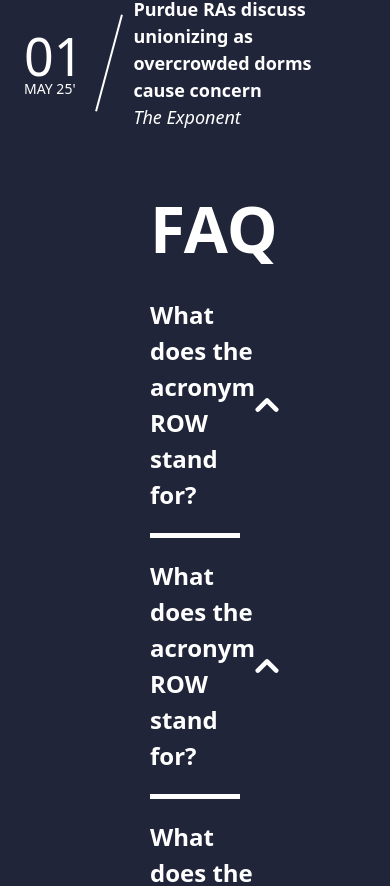
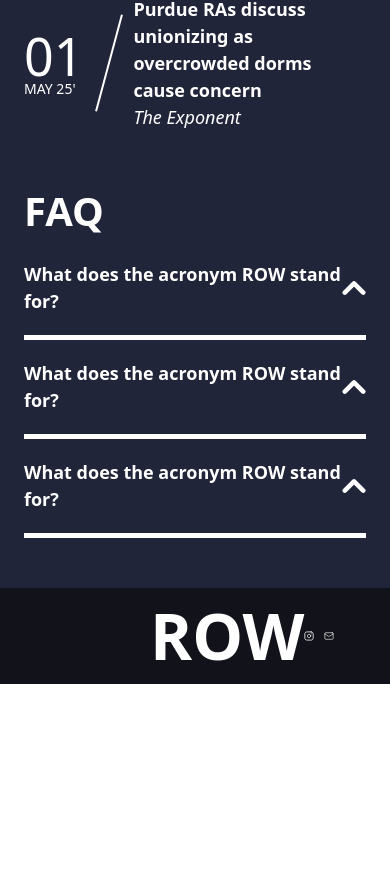
Before and after one commit to dillp1/row-website, a React (Vite) app: page / in a window 390 px wide. Shown: the part 3418-4304 px from the top of the page. After the commit the page ends 4102 px from the top, so only its background shows below. Built offline with nearby package versions, Linux system fonts and the light colour scheme.

Commit message:
reactive faq

```diff
--- a/src/components/FAQ.jsx
+++ b/src/components/FAQ.jsx
@@ -7,9 +7,9 @@ function FAQ() {
     <section
       id="faq"
       aria-label="FAQ"
-      className="flex flex-col justify-between px-[150px] scroll-mt-[90px]"
+      className="flex flex-col justify-between px-6 md:px-[75px] lg:px-[150px] scroll-mt-[90px]"
     >
-      <p className="text-[64px] font-semibold">FAQ</p>
+      <p className="text-[40px] sm:text-[48px] lg:text-[64px] font-semibold">FAQ</p>
       <FAQItem
         question="What does the acronym ROW stand for?"
         answer="ROW stands for ResLife Organized Workers—the official name of our union."
--- a/src/components/FAQItem.jsx
+++ b/src/components/FAQItem.jsx
@@ -10,7 +10,7 @@ function FAQItem({ question, answer }) {
       className="border-b-[5px] py-[20px] cursor-pointer"
       onClick={() => setOpen(!open)}
     >
-      <div className="flex justify-between items-center text-[24px] font-semibold">
+      <div className="flex justify-between items-center text-[18px] sm:text-[20px] lg:text-[24px] font-semibold">
         <p>{question}</p>
         <img
           src="src/assets/chevron.svg"
@@ -20,7 +20,7 @@ function FAQItem({ question, answer }) {
           }`}
         />
       </div>
-      {open && <p className="text-[18px] pt-[15px] text-white">{answer}</p>}
+      {open && <p className="text-[16px] sm:text-[17px] lg:text-[18px] pt-[15px] text-white">{answer}</p>}
     </div>
   );
 }
```
